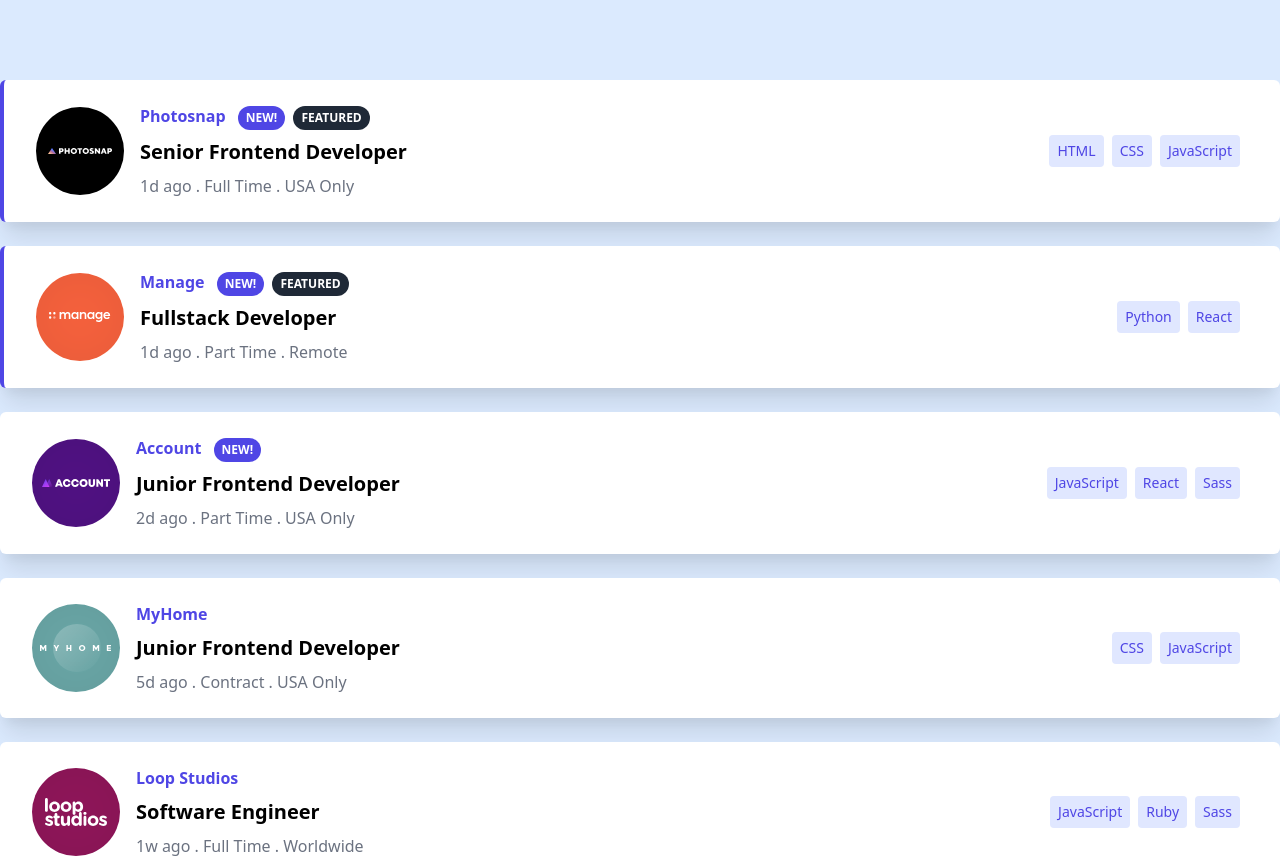
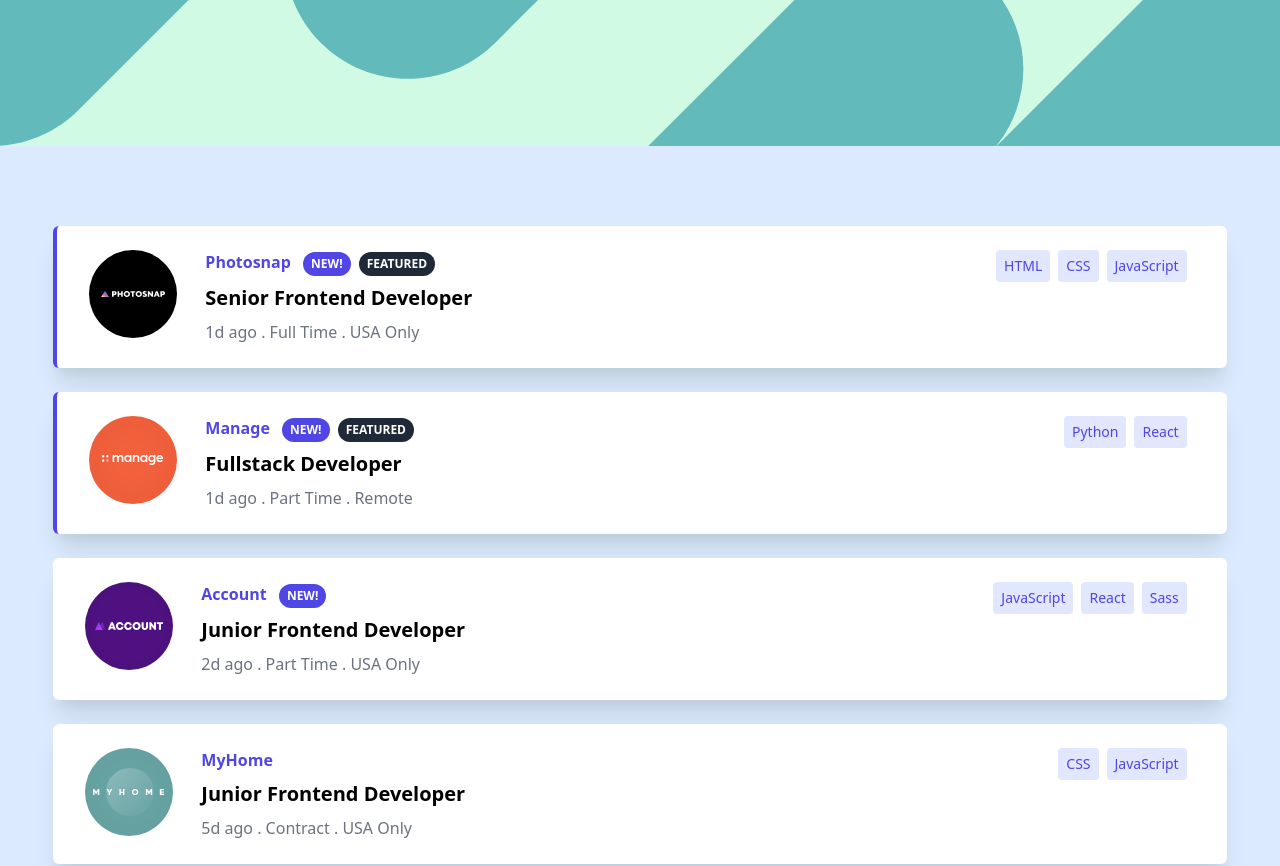
Before and after one commit to arfaoui-aziz/internshipFinder, a React (Create React App) app: page / in a window 1280 px wide. Shown: the top 866 px of the page. Built offline with nearby package versions, Linux system fonts and the light colour scheme.

Commit message:
Header Component Completed

```diff
--- a/src/App.js
+++ b/src/App.js
@@ -1,6 +1,7 @@
 import JobBoard from "./components/JobBoard";
 import data from "./db/data";
 import React, { useState, useEffect } from "react";
+import Header from "./components/Header";
 
 function App() {
   const [internships, setInternships] = useState([]);
@@ -8,7 +9,9 @@
   useEffect(() => setInternships(data), []);
 
   return (
-    <div className="py-20 bg-blue-100">
+    <>
+      <Header />
+      <div className="py-20 bg-blue-100 ">
         {internships.length ? (
           internships.map((internship) => (
             <JobBoard internship={internship} key={internship.id} />
@@ -17,6 +20,7 @@
           <h2>No Internships Found</h2>
         )}
       </div>
+    </>
   );
 }
 
--- /dev/null
+++ b/src/components/Header.js
@@ -0,0 +1,13 @@
+import React from "react";
+
+export default function Header() {
+  return (
+    <header className="bg-green-100">
+      <img
+        src="/images/bg-header-desktop.svg"
+        alt="bg-img"
+        className="w-screen"
+      />
+    </header>
+  );
+}
--- a/src/components/JobBoard.js
+++ b/src/components/JobBoard.js
@@ -8,8 +8,6 @@
     new: isNew,
     featured,
     position,
-    role,
-    level,
     postedAt,
     contract,
     location,
@@ -21,13 +19,13 @@
     <div
       className={
         isNew && featured
-          ? `max-w-screen-xl mx-auto flex items-center bg-white shadow-xl mb-6 px-8 py-6 rounded-md
-    border-l-4 border-indigo-600`
-          : "max-w-screen-xl mx-auto flex items-center bg-white shadow-xl mb-6 px-8 py-6 rounded-md"
+          ? `sm:flex-col sm:gap-3 sm:items-start md:flex-row max-w-screen-xl mx-auto flex items-center bg-white shadow-xl mb-6 px-8 py-6 rounded-md
+    border-l-4 border-indigo-600 sm:w-11/12 `
+          : "sm:flex-col sm:gap-3 sm:items-start md:flex-row max-w-screen-xl mx-auto flex items-center bg-white shadow-xl mb-6 px-8 py-6 rounded-md sm:w-11/12"
       }
     >
       <div className="mr-4">
-        <img src={logo} alt={company} className="block" />
+        <img src={logo} alt={company} className="block " />
       </div>
       <div className="flex flex-col justify-between mr-auto gap-2">
         <h3 className="font-bold text-indigo-600">
--- a/tailwind.config.js
+++ b/tailwind.config.js
@@ -2,7 +2,9 @@
   purge: ["./src/**/*.{js,jsx,ts,tsx}", "./public/index.html"],
   darkMode: false, // or 'media' or 'class'
   theme: {
-    extend: {},
+    extend: {
+
+    },
   },
   variants: {
     extend: {},
```
Lines whose indentation alone changed are shown as unchanged.
